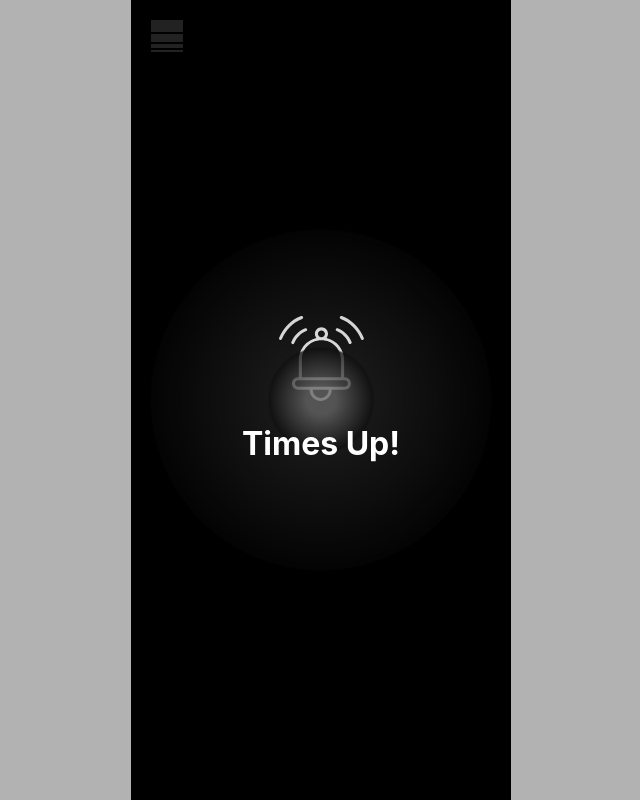
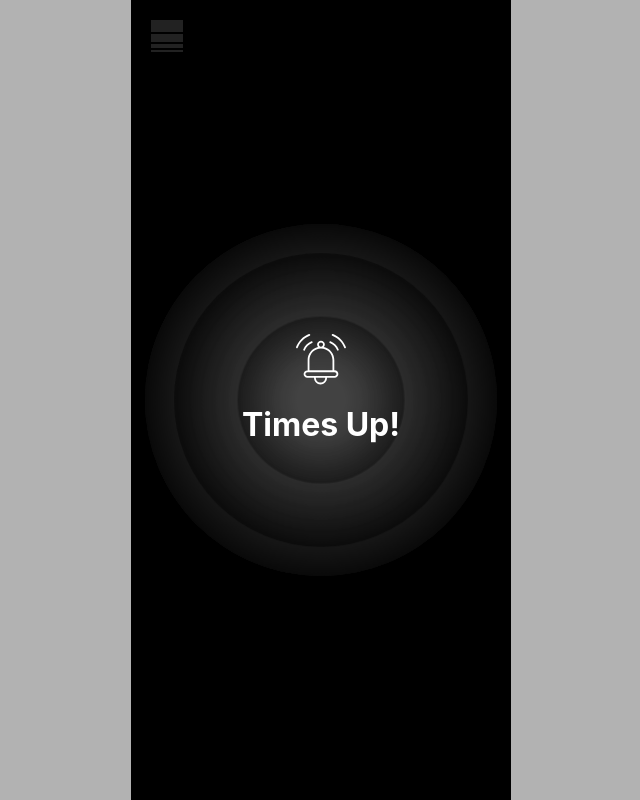
Before and after one commit to Rindertanijk1997/timer-app, a React (Create React App) app: page /alarm-view in a window 1280 px wide. Shown: the whole page, without its empty margins (319-959 px from the left). Built offline with nearby package versions, Linux system fonts and the light colour scheme.

Commit message:
bättre vågor

```diff
--- a/src/components/AlarmView/AlarmView.css
+++ b/src/components/AlarmView/AlarmView.css
@@ -1,62 +1,41 @@
 .alarm-view-container {
+    position: relative;
+    width: 100%;
+    height: 100vh;
+    background-color: black;
     display: flex;
     flex-direction: column;
     justify-content: center;
     align-items: center;
-    height: 100vh;
-    background-color: #000; /* Svart bakgrund */
     overflow: hidden;
-    position: relative;
+}
+
+.alarm-icon {
+    width: 50px;
+    height: auto;
+    z-index: 1;
+    position: relative; /* Låter vågorna centreras kring denna */
 }
 
 .times-up-text {
+    z-index: 1;
     font-size: 2rem;
-    color: white;
-    position: relative;
-    z-index: 1;
+    color: #fff;
+    margin-top: 20px;
+    text-align: center;
 }
 
-.alarm-view-container {
+.wave {
+    position: absolute;
     display: flex;
+    flex-direction: column;
     justify-content: center;
     align-items: center;
-    height: 100vh;
-    background-color: #000;
-    overflow: hidden;
-    position: relative; /* Viktigt för absolut positionering */
+    width: 22rem;
+    height: 22rem;
+    background: radial-gradient(circle, rgb(67, 67, 67) 20%, rgba(0, 0, 0, 1) 80%);
+    border-radius: 50%;
+    transform: translate(-50%, -50%) scale(0);
+    z-index: 0;
+    animation: wave 4s infinite ease-in-out;
 }
-
-.alarm-view-container::before,
-.alarm-view-container::after {
-    content: "";
-    position: absolute;
-    top: 50%;
-    left: 50%;
-    width: 4rem;
-    height: 4rem;
-    background: radial-gradient(circle, rgba(102, 102, 102, 1) 20%, rgba(0, 0, 0, 1) 80%);
-    border-radius: 50%;
-    transform: translate(-50%, -50%);
-    animation: wave 3s infinite ease-in-out;
-    z-index: 0;
-}
-
-.alarm-view-container::before {
-    animation-delay: 0s;
-}
-
-.alarm-view-container::after {
-    animation-delay: 1s; /* Startar 1 sekund efter ::before */
-}
-
-
-@keyframes wave {
-    0% {
-        transform: translate(-50%, -50%) scale(0.1);
-        opacity: 1;
-    }
-    100% {
-        transform: translate(-50%, -50%) scale(7);
-        opacity: 0;
-    }
-}
--- a/src/components/AlarmView/AlarmView.jsx
+++ b/src/components/AlarmView/AlarmView.jsx
@@ -1,12 +1,41 @@
 import React from 'react';
+import { motion, AnimatePresence } from 'framer-motion';
 import './AlarmView.css';
 import AlarmIcon from '../../Assets/alarmIcon.svg'; // Kontrollera sökvägen
 
+const waveVariants = {
+  initial: { scale: 0, opacity: 0 },
+  animate: { scale: 1, opacity: 1, transition: { duration: 3 } },
+  exit: { opacity: 0, transition: { duration: 0.5 } }
+};
+
 const AlarmView = () => {
+  const [waves, setWaves] = React.useState([]);
+  const addWave = () => {
+    setWaves(prev => [...prev, Date.now()]); // Använder timestamp som unik key
+  };
+
+  React.useEffect(() => {
+    const interval = setInterval(addWave, 1000);
+    return () => clearInterval(interval);
+  }, []);
+
   return (
     <div className="alarm-view-container">
       <img src={AlarmIcon} alt="Alarm Icon" className="alarm-icon" />
       <h1 className="times-up-text">Times Up!</h1>
+      <AnimatePresence>
+        {waves.map(key => (
+          <motion.div
+            key={key}
+            className="wave"
+            variants={waveVariants}
+            initial="initial"
+            animate="animate"
+            exit="exit"
+          />
+        ))}
+      </AnimatePresence>
     </div>
   );
 };
```
